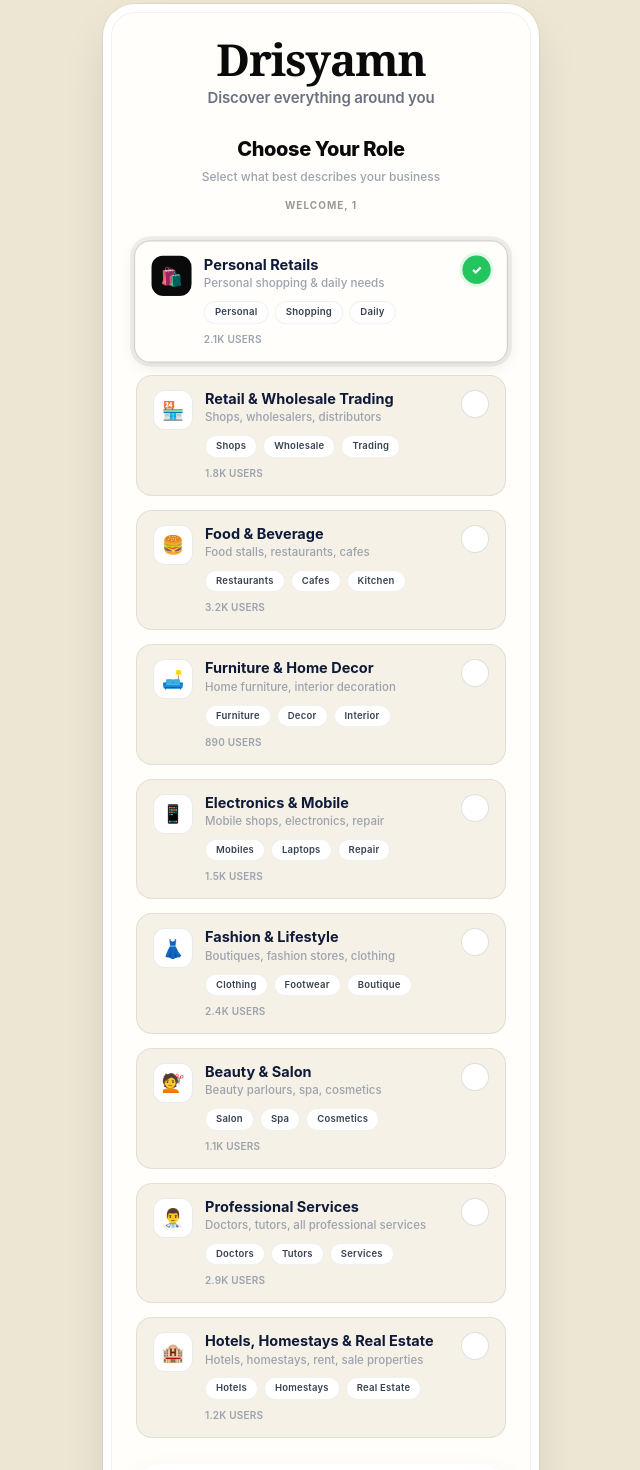
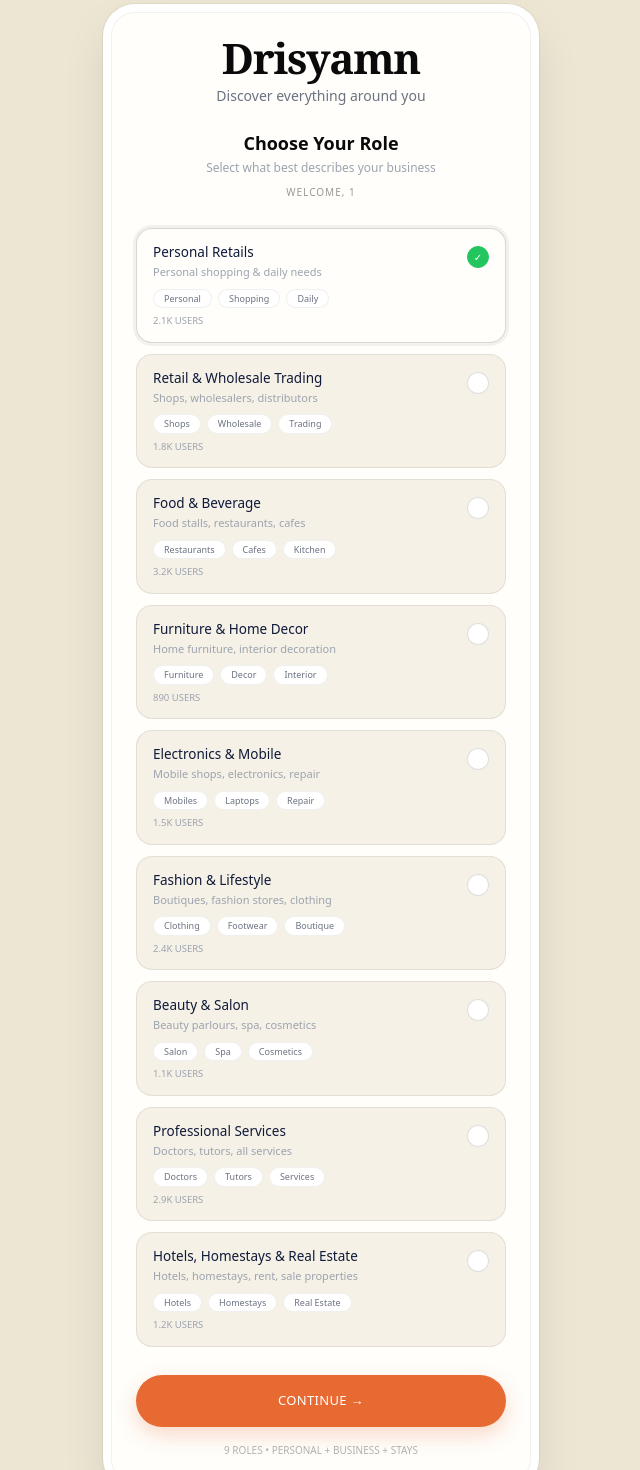
Before and after one commit to drisyamnretails-maker/drisyamn, a Next.js app: page /select-role/1 in a window 1280 px wide. Shown: the part 20-1490 px from the top of the page, without its empty margins (319-959 px from the left). Built offline with nearby package versions, Linux system fonts and the light colour scheme.

Commit message:
final route cafe/[username] - icon removed light ui

```diff
--- a/app/select-role/[username]/page.tsx
+++ b/app/select-role/[username]/page.tsx
@@ -2,7 +2,6 @@
 import { useState, useEffect } from "react";
 import { useParams, useRouter } from "next/navigation";
 
-// COLORS - DRISYAMN THEME
 const ORANGE = "#E86A33";
 const PAGE_BG = "#EDE6D3";
 const PURE_BLACK = "#0A0A0A";
@@ -14,7 +13,6 @@ const BORDER_LIGHT = "rgba(0,0,0,0.08)";
 const CARD_BG = "#F6F1E6";
 const WHITE_CARD = "#FFFEFB";
 
-// ROLE TYPE DEFINITION
 type RoleId =
   | "personal_retails"
   | "retail_wholesale"
@@ -26,375 +24,114 @@ type RoleId =
   | "services"
   | "stays_property";
 
-// ROLE ITEM INTERFACE
 interface RoleItem {
   id: RoleId;
   title: string;
   sub: string;
   tags: string[];
   count: string;
-  icon: string;
-  desc: string;
 }
 
-// MAIN COMPONENT
 export default function SelectRolePage() {
   const { username } = useParams() as { username: string };
   const router = useRouter();
   const [selected, setSelected] = useState<RoleId>("personal_retails");
   const [mounted, setMounted] = useState(false);
   const [loading, setLoading] = useState(false);
-  const [hovered, setHovered] = useState<string | null>(null);
 
-  useEffect(() => {
-    setMounted(true);
-  }, []);
+  useEffect(() => { setMounted(true); }, []);
+  if (!mounted) return null;
 
-  if (!mounted) {
-    return null;
-  }
-
-  // ALL 9 ROLES DATA
   const ROLES: RoleItem[] = [
-    {
-      id: "personal_retails",
-      title: "Personal Retails",
-      sub: "Personal shopping & daily needs",
-      tags: ["Personal", "Shopping", "Daily"],
-      count: "2.1K USERS",
-      icon: "🛍️",
-      desc: "For personal retail shops",
-    },
-    {
-      id: "retail_wholesale",
-      title: "Retail & Wholesale Trading",
-      sub: "Shops, wholesalers, distributors",
-      tags: ["Shops", "Wholesale", "Trading"],
-      count: "1.8K USERS",
-      icon: "🏪",
-      desc: "For wholesale business",
-    },
-    {
-      id: "food_beverage",
-      title: "Food & Beverage",
-      sub: "Food stalls, restaurants, cafes",
-      tags: ["Restaurants", "Cafes", "Kitchen"],
-      count: "3.2K USERS",
-      icon: "🍔",
-      desc: "For food business",
-    },
-    {
-      id: "furniture",
-      title: "Furniture & Home Decor",
-      sub: "Home furniture, interior decoration",
-      tags: ["Furniture", "Decor", "Interior"],
-      count: "890 USERS",
-      icon: "🛋️",
-      desc: "For furniture shops",
-    },
-    {
-      id: "electronics",
-      title: "Electronics & Mobile",
-      sub: "Mobile shops, electronics, repair",
-      tags: ["Mobiles", "Laptops", "Repair"],
-      count: "1.5K USERS",
-      icon: "📱",
-      desc: "For electronics shops",
-    },
-    {
-      id: "fashion",
-      title: "Fashion & Lifestyle",
-      sub: "Boutiques, fashion stores, clothing",
-      tags: ["Clothing", "Footwear", "Boutique"],
-      count: "2.4K USERS",
-      icon: "👗",
-      desc: "For fashion business",
-    },
-    {
-      id: "beauty_salon",
-      title: "Beauty & Salon",
-      sub: "Beauty parlours, spa, cosmetics",
-      tags: ["Salon", "Spa", "Cosmetics"],
-      count: "1.1K USERS",
-      icon: "💇",
-      desc: "For beauty parlours",
-    },
-    {
-      id: "services",
-      title: "Professional Services",
-      sub: "Doctors, tutors, all professional services",
-      tags: ["Doctors", "Tutors", "Services"],
-      count: "2.9K USERS",
-      icon: "👨‍⚕️",
-      desc: "For service providers",
-    },
-    {
-      id: "stays_property",
-      title: "Hotels, Homestays & Real Estate",
-      sub: "Hotels, homestays, rent, sale properties",
-      tags: ["Hotels", "Homestays", "Real Estate"],
-      count: "1.2K USERS",
-      icon: "🏨",
-      desc: "For hotels and property",
-    },
+    { id: "personal_retails", title: "Personal Retails", sub: "Personal shopping & daily needs", tags: ["Personal", "Shopping", "Daily"], count: "2.1K USERS" },
+    { id: "retail_wholesale", title: "Retail & Wholesale Trading", sub: "Shops, wholesalers, distributors", tags: ["Shops", "Wholesale", "Trading"], count: "1.8K USERS" },
+    { id: "food_beverage", title: "Food & Beverage", sub: "Food stalls, restaurants, cafes", tags: ["Restaurants", "Cafes", "Kitchen"], count: "3.2K USERS" },
+    { id: "furniture", title: "Furniture & Home Decor", sub: "Home furniture, interior decoration", tags: ["Furniture", "Decor", "Interior"], count: "890 USERS" },
+    { id: "electronics", title: "Electronics & Mobile", sub: "Mobile shops, electronics, repair", tags: ["Mobiles", "Laptops", "Repair"], count: "1.5K USERS" },
+    { id: "fashion", title: "Fashion & Lifestyle", sub: "Boutiques, fashion stores, clothing", tags: ["Clothing", "Footwear", "Boutique"], count: "2.4K USERS" },
+    { id: "beauty_salon", title: "Beauty & Salon", sub: "Beauty parlours, spa, cosmetics", tags: ["Salon", "Spa", "Cosmetics"], count: "1.1K USERS" },
+    { id: "services", title: "Professional Services", sub: "Doctors, tutors, all services", tags: ["Doctors", "Tutors", "Services"], count: "2.9K USERS" },
+    { id: "stays_property", title: "Hotels, Homestays & Real Estate", sub: "Hotels, homestays, rent, sale properties", tags: ["Hotels", "Homestays", "Real Estate"], count: "1.2K USERS" },
   ];
 
-  // HANDLE CONTINUE CLICK
   const handleContinue = () => {
     setLoading(true);
-
     try {
       localStorage.setItem("drisyamn_role", selected);
       localStorage.setItem("drisyamn_username", username);
-      localStorage.setItem(
-        "drisyamn_role_title",
-        ROLES.find((r) => r.id === selected)?.title || ""
-      );
-    } catch (e) {
-      console.log("localStorage error", e);
+      localStorage.setItem("drisyamn_role_title", ROLES.find((r) => r.id === selected)?.title || "");
+    } catch {}
+
+    let finalRoute = "";
+    if (selected === "food_beverage") {
+      finalRoute = `/create-profile/cafe/${username}`;
+    } else if (selected === "stays_property") {
+      finalRoute = `/create-profile/hotels/${username}`;
+    } else if (selected === "services") {
+      finalRoute = `/profile/service/${username}`;
+    } else {
+      finalRoute = `/create-profile/personal/${username}?type=${selected}`;
     }
 
-    let finalRoute = "";
-
-    // FINAL ROUTES - FIXED FOR 404
-    // No business folder, only hotels and personal
-    if (selected === "personal_retails") {
-      finalRoute = `/create-profile/personal/${username}`;
-    } else if (selected === "retail_wholesale") {
-      finalRoute = `/create-profile/personal/${username}?type=retail_wholesale`;
-    } else if (selected === "food_beverage") {
-      finalRoute = `/create-profile/cafe/${username}?type=food_beverage`;
-    } else if (selected === "furniture") {
-      finalRoute = `/create-profile/personal/${username}?type=furniture`;
-    } else if (selected === "electronics") {
-      finalRoute = `/create-profile/personal/${username}?type=electronics`;
-    } else if (selected === "fashion") {
-      finalRoute = `/create-profile/personal/${username}?type=fashion`;
-    } else if (selected === "beauty_salon") {
-      finalRoute = `/create-profile/personal/${username}?type=beauty_salon`;
-    } else if (selected === "services") {
-      finalRoute = `/profile/service/${username}`;
-    } else if (selected === "stays_property") {
-      // THIS IS YOUR ROUTE - FIXED
-      // create-profile/hotels/[username]/page.tsx
-      finalRoute = `/create-profile/hotels/${username}`;
-    } else {
-      finalRoute = `/create-profile/personal/${username}`;
-    }
-
-    console.log("Final Route:", finalRoute);
-
-    setTimeout(() => {
-      router.push(finalRoute);
-    }, 400);
+    setTimeout(() => router.push(finalRoute), 400);
   };
 
-  // RENDER UI
   return (
-    <div
-      className="min-h-[100vh] w-full flex justify-center p-4 pt-8 overflow-y-auto"
-      style={{
-        background: PAGE_BG,
-        fontFamily: "Inter, sans-serif",
-      }}
-    >
-      <div
-        className="w-full max-w-[420px] bg-[#FFFEFB] rounded-[24px] px-6 py-6 mb-10 border border-black/[0.05] relative"
-        style={{
-          boxShadow:
-            "0 0 0 8px #fff, 0 0 0 9px rgba(0,0,0,0.05), 0 20px 50px rgba(0,0,0,0.12)",
-        }}
-      >
-        {/* HEADER SECTION */}
+    <div className="min-h-[100vh] w-full flex justify-center p-4 pt-8 overflow-y-auto" style={{ background: PAGE_BG }}>
+      <div className="w-full max-w-[420px] bg-[#FFFEFB] rounded-[24px] px-6 py-6 mb-10 border border-black/[0.05]" style={{ boxShadow: "0 0 0 8px #fff, 0 0 0 9px rgba(0,0,0,0.05), 0 20px 50px rgba(0,0,0,0.12)" }}>
+
         <div className="text-center">
-          <h1
-            className="font-serif tracking-tight"
-            style={{
-              color: PURE_BLACK,
-              fontSize: "44px",
-              fontWeight: 800,
-              lineHeight: "1",
-              fontFamily: "Georgia, serif",
-            }}
-          >
-            Drisyamn
-          </h1>
-          <p
-            className="mt-1.5"
-            style={{
-              color: TEXT_GRAY,
-              fontSize: "15px",
-              fontWeight: 600,
-              letterSpacing: "-0.01em",
-            }}
-          >
-            Discover everything around you
-          </p>
-          <div className="mt-6 flex flex-col items-center gap-1">
-            <h2
-              style={{
-                color: PURE_BLACK,
-                fontSize: "20px",
-                fontWeight: 800,
-                letterSpacing: "-0.02em",
-              }}
-            >
-              Choose Your Role
-            </h2>
-            <p
-              style={{
-                color: TEXT_LIGHT,
-                fontSize: "12px",
-                fontWeight: 500,
-              }}
-            >
-              Select what best describes your business
-            </p>
-            <p className="mt-2 text-[10px] text-black/40 uppercase tracking-widest font-bold">
-              Welcome, {username}
-            </p>
+          <h1 className="font-serif" style={{ color: PURE_BLACK, fontSize: "42px", fontWeight: 700, lineHeight: "1", fontFamily: "Georgia, serif", letterSpacing: "-0.03em" }}>Drisyamn</h1>
+          <p className="mt-1.5" style={{ color: TEXT_GRAY, fontSize: "14px", fontWeight: 400 }}>Discover everything around you</p>
+          <div className="mt-6">
+            <h2 style={{ color: PURE_BLACK, fontSize: "18px", fontWeight: 600 }}>Choose Your Role</h2>
+            <p style={{ color: TEXT_LIGHT, fontSize: "12px", fontWeight: 400, marginTop: "2px" }}>Select what best describes your business</p>
+            <p className="mt-2 text-[10px] text-black/40 uppercase tracking-widest" style={{ fontWeight: 400 }}>Welcome, {username}</p>
           </div>
         </div>
 
-        {/* ROLES LIST SECTION */}
-        <div className="mt-7 flex flex-col gap-[14px]">
+        <div className="mt-7 flex flex-col gap-[11px]">
           {ROLES.map((r) => {
             const active = selected === r.id;
-            const isHovered = hovered === r.id;
             return (
               <button
                 key={r.id}
                 onClick={() => setSelected(r.id)}
-                onMouseEnter={() => setHovered(r.id)}
-                onMouseLeave={() => setHovered(null)}
-                className="w-full text-left rounded-[16px] border px-4 py-[14px] flex justify-between items-start gap-3 transition-all duration-200 active:scale-[0.98]"
+                className="w-full text-left rounded-[16px] border px-4 py-[13px] flex justify-between items-start gap-3 transition-all active:scale-[0.98]"
                 style={{
                   backgroundColor: active? WHITE_CARD : CARD_BG,
-                  borderColor: active? "rgba(0,0,0,0.18)" : BORDER_LIGHT,
-                  boxShadow: active
-                   ? "0 0 0 4px rgba(0,0,0,0.06), 0 4px 16px rgba(0,0,0,0.08)"
-                    : isHovered
-                   ? "0 2px 10px rgba(0,0,0,0.05)"
-                    : "none",
-                  transform: active? "scale(1.01)" : "scale(1)",
+                  borderColor: active? "rgba(0,0,0,0.15)" : BORDER_LIGHT,
+                  boxShadow: active? "0 0 0 3px rgba(0,0,0,0.05)" : "none",
                 }}
               >
-                <div className="flex gap-3 flex-1">
-                  <div
-                    className="w-10 h-10 rounded-[12px] flex items-center justify-center shrink-0 text-[18px]"
-                    style={{
-                      background: active? PURE_BLACK : "#FFFFFF",
-                      border: `1px solid ${BORDER_LIGHT}`,
-                    }}
-                  >
-                    <span style={{ filter: active? "invert(1)" : "none" }}>
-                      {r.icon}
-                    </span>
+                <div className="flex-1">
+                  <p style={{ color: LABEL_BLACK, fontSize: "13.5px", fontWeight: 500 }}>{r.title}</p>
+                  <p style={{ color: TEXT_LIGHT, fontSize: "11px", fontWeight: 400, marginTop: "2px" }}>{r.sub}</p>
+                  <div className="flex gap-1.5 mt-2 flex-wrap">
+                    {r.tags.map((t) => (
+                      <span key={t} className="px-2.5 py-[2px] rounded-full border text-[9px]" style={{ background: "#fff", borderColor: "rgba(0,0,0,0.06)", color: "#6B7280", fontWeight: 400 }}>{t}</span>
+                    ))}
                   </div>
-                  <div className="flex-1">
-                    <p
-                      style={{
-                        color: LABEL_BLACK,
-                        fontSize: "14.5px",
-                        fontWeight: 750,
-                        lineHeight: "1.2",
-                      }}
-                    >
-                      {r.title}
-                    </p>
-                    <p
-                      style={{
-                        color: TEXT_LIGHT,
-                        fontSize: "11.5px",
-                        marginTop: "3px",
-                        lineHeight: "1.3",
-                        fontWeight: 500,
-                      }}
-                    >
-                      {r.sub}
-                    </p>
-                    <div className="flex gap-1.5 mt-2.5 flex-wrap">
-                      {r.tags.map((t) => (
-                        <span
-                          key={t}
-                          className="px-2.5 py-[3px] rounded-full border text-[9.5px] font-semibold tracking-wide"
-                          style={{
-                            background: "#FFFFFF",
-                            borderColor: "rgba(0,0,0,0.06)",
-                            color: "#374151",
-                          }}
-                        >
-                          {t}
-                        </span>
-                      ))}
-                    </div>
-                    <p
-                      className="mt-2"
-                      style={{
-                        color: TEXT_LIGHT,
-                        fontSize: "10px",
-                        fontWeight: 600,
-                        letterSpacing: "0.02em",
-                      }}
-                    >
-                      {r.count}
-                    </p>
-                  </div>
+                  <p className="mt-1.5" style={{ color: TEXT_LIGHT, fontSize: "9.5px", fontWeight: 400 }}>{r.count}</p>
                 </div>
-                <div className="flex flex-col items-end gap-2 shrink-0">
-                  <div
-                    className="w-7 h-7 rounded-full flex items-center justify-center transition-all duration-200"
-                    style={{
-                      backgroundColor: active? GREEN : "#fff",
-                      border: `1.5px solid ${
-                        active? GREEN : "rgba(0,0,0,0.12)"
-                      }`,
-                      boxShadow: active? `0 0 0 3px ${GREEN}20` : "none",
-                    }}
-                  >
-                    {active && (
-                      <span className="text-white font-black text-[12px]">
-                        ✓
-                      </span>
-                    )}
-                  </div>
+                <div className="w-[22px] h-[22px] rounded-full flex items-center justify-center shrink-0 mt-1" style={{ backgroundColor: active? GREEN : "#fff", border: `1.5px solid ${active? GREEN : "rgba(0,0,0,0.12)"}` }}>
+                  {active && <span className="text-white text-[10px]">✓</span>}
                 </div>
               </button>
             );
           })}
         </div>
 
-        {/* CONTINUE BUTTON */}
         <button
           onClick={handleContinue}
           disabled={loading}
-          className="mt-8 w-full h-[54px] rounded-full text-white text-[14px] font-black tracking-[0.08em] uppercase flex items-center justify-center gap-2 active:scale-[0.98] transition-all duration-200 disabled:opacity-60"
-          style={{
-            background: loading? "#9CA3AF" : ORANGE,
-            boxShadow: loading
-             ? "none"
-              : "0 0 0 6px white, 0 10px 24px rgba(232,106,51,0.35), 0 2px 8px rgba(232,106,51,0.2)",
-          }}
+          className="mt-7 w-full h-[52px] rounded-full text-white text-[13px] tracking-wide flex items-center justify-center"
+          style={{ background: loading? "#9CA3AF" : ORANGE, fontWeight: 500, boxShadow: loading? "none" : "0 8px 20px rgba(232,106,51,0.25)" }}
         >
-          {loading? (
-            <>
-              <span className="w-4 h-4 border-2 border-white/30 border-t-white rounded-full animate-spin"></span>
-              PLEASE WAIT...
-            </>
-          ) : (
-            <>CONTINUE →</>
-          )}
+          {loading? "PLEASE WAIT..." : "CONTINUE →"}
         </button>
 
-        {/* FOOTER */}
-        <div className="mt-5 text-center">
-          <p className="text-[10px] text-black/30 font-medium tracking-wide">
-            9 ROLES • PERSONAL + BUSINESS + STAYS + PROPERTY
-          </p>
-          <p className="mt-1 text-[9px] text-black/20">
-            {username} • Drisyamn Siliguri
-          </p>
-        </div>
+        <p className="mt-4 text-center text-[10px] text-black/30" style={{ fontWeight: 400 }}>9 ROLES • PERSONAL + BUSINESS + STAYS</p>
       </div>
     </div>
   );
```
